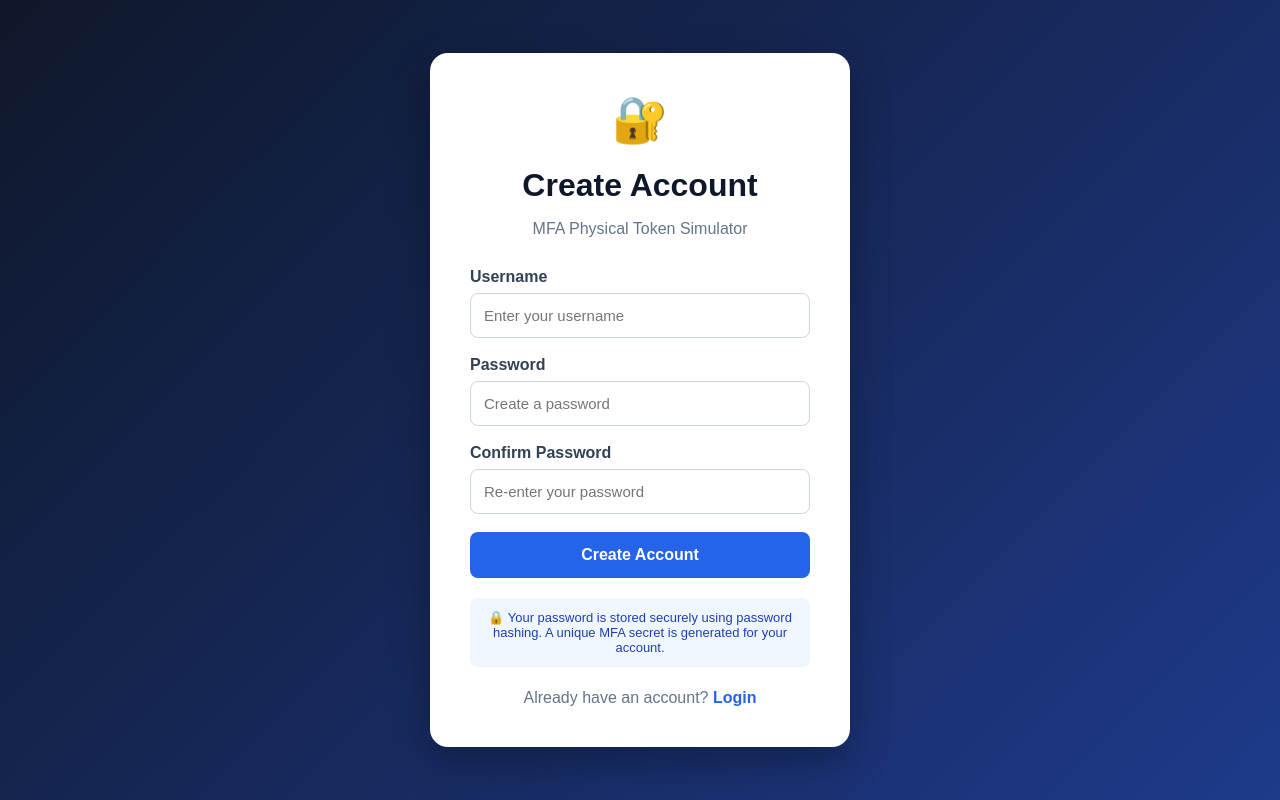
After one commit to vikasreddy765-crypto/MFA-Physical-Token-Simulator, a Flask app: page /register in a window 1280 px wide. The commit adds this page. Run offline with Flask 3, Linux system fonts and the light colour scheme.

Commit message:
Add user registration and update authentication

```diff
--- a/app.py
+++ b/app.py
@@ -1,4 +1,5 @@
 from flask import Flask, render_template, request, redirect, url_for, session
+from werkzeug.security import generate_password_hash, check_password_hash
 import pyotp
 import time
 import firebase_admin
@@ -29,11 +30,6 @@ def log_auth_event(username, event, status, details=""):
     })
 app.secret_key = "mfa-project-secret-key-2026"
 
-# Demo TOTP secret
-TOTP_SECRET = "JBSWY3DPEHPK3PXP"
-
-totp = pyotp.TOTP(TOTP_SECRET)
-
 MAX_ATTEMPTS = 3
 
 
@@ -42,17 +38,46 @@ def login():
 
     if request.method == "POST":
 
-        username = request.form.get("username")
-        password = request.form.get("password")
+        username = request.form.get("username", "").strip()
+        password = request.form.get("password", "")
 
-        if username == "vicky" and password == "vicky123":
+        # Find user in Firestore
+        user_ref = db.collection("users").document(username)
+        user_doc = user_ref.get()
 
-            session["username"] = username
-            session["failed_attempts"] = 0
-            session["locked"] = False
-            log_auth_event(username, "PASSWORD_LOGIN", "SUCCESS", "Username and password verified")
+        if user_doc.exists:
 
-            return redirect(url_for("token"))
+            user_data = user_doc.to_dict()
+
+            # Check password
+            if check_password_hash(
+                user_data.get("password_hash", ""),
+                password
+            ):
+
+                session["username"] = username
+                session["failed_attempts"] = 0
+                session["locked"] = False
+
+                # Store this user's TOTP secret
+                session["totp_secret"] = user_data.get("totp_secret")
+
+                log_auth_event(
+                    username,
+                    "PASSWORD_LOGIN",
+                    "SUCCESS",
+                    "Username and password verified"
+                )
+
+                return redirect(url_for("token"))
+
+        # Login failed
+        log_auth_event(
+            username,
+            "PASSWORD_LOGIN",
+            "FAILURE",
+            "Invalid username or password"
+        )
 
         return render_template(
             "login.html",
@@ -69,15 +94,23 @@ def token():
         return redirect(url_for("login"))
 
     if session.get("locked", False):
-
         return render_template(
             "token.html",
             username=session["username"],
             locked=True
         )
 
-    current_otp = totp.now()
+    # Get this user's personal TOTP secret
+    user_totp_secret = session.get("totp_secret")
 
+    if not user_totp_secret:
+        return redirect(url_for("login"))
+
+    # Generate this user's current OTP
+    user_totp = pyotp.TOTP(user_totp_secret)
+    current_otp = user_totp.now()
+
+    # Calculate remaining seconds
     remaining_seconds = 30 - (int(time.time()) % 30)
 
     return render_template(
@@ -97,7 +130,6 @@ def verify_otp():
 
     # Check whether account is locked
     if session.get("locked", False):
-
         return render_template(
             "token.html",
             username=session["username"],
@@ -106,8 +138,18 @@ def verify_otp():
 
     entered_otp = request.form.get("otp", "").strip()
 
+    # Get this user's personal TOTP secret
+    user_totp_secret = session.get("totp_secret")
+
+    if not user_totp_secret:
+        return redirect(url_for("login"))
+
+    # Create TOTP object for this user
+    user_totp = pyotp.TOTP(user_totp_secret)
+
     # Verify OTP
-    if totp.verify(entered_otp):
+    if user_totp.verify(entered_otp):
+
         session["failed_attempts"] = 0
 
         log_auth_event(
@@ -122,19 +164,20 @@ def verify_otp():
             username=session["username"]
         )
 
-    # Wrong OTP
+    # OTP verification failed
     failed_attempts = session.get("failed_attempts", 0) + 1
     session["failed_attempts"] = failed_attempts
 
     log_auth_event(
-    session["username"],
-    "MFA_OTP",
-    "FAILURE",
-    f"Invalid OTP attempt {failed_attempts} of {MAX_ATTEMPTS}"
-)
+        session["username"],
+        "MFA_OTP",
+        "FAILURE",
+        f"Invalid OTP attempt {failed_attempts} of {MAX_ATTEMPTS}"
+    )
 
-    # Lock after 3 failed attempts
+    # Lock account after maximum attempts
     if failed_attempts >= MAX_ATTEMPTS:
+
         session["locked"] = True
 
         log_auth_event(
@@ -147,10 +190,13 @@ def verify_otp():
         return render_template(
             "token.html",
             username=session["username"],
-            locked=True
+            locked=True,
+            attempts=failed_attempts
         )
 
-    current_otp = totp.now()
+    # Show token page again with updated attempt count
+    user_totp = pyotp.TOTP(user_totp_secret)
+    current_otp = user_totp.now()
     remaining_seconds = 30 - (int(time.time()) % 30)
 
     return render_template(
@@ -159,9 +205,72 @@ def verify_otp():
         otp=current_otp,
         remaining_seconds=remaining_seconds,
         attempts=failed_attempts,
-        error=f"Invalid OTP. Attempt {failed_attempts} of {MAX_ATTEMPTS}."
+        error="Invalid OTP. Please try again."
     )
 
+
+@app.route("/register", methods=["GET", "POST"])
+def register():
+
+    if request.method == "POST":
+
+        username = request.form.get("username", "").strip()
+        password = request.form.get("password", "")
+        confirm_password = request.form.get("confirm_password", "")
+
+        # Check required fields
+        if not username or not password or not confirm_password:
+            return render_template(
+                "register.html",
+                error="All fields are required."
+            )
+
+        # Check password match
+        if password != confirm_password:
+            return render_template(
+                "register.html",
+                error="Passwords do not match."
+            )
+
+        # Check password length
+        if len(password) < 6:
+            return render_template(
+                "register.html",
+                error="Password must be at least 6 characters."
+            )
+
+        # Check whether username already exists
+        user_ref = db.collection("users").document(username)
+        user_doc = user_ref.get()
+
+        if user_doc.exists:
+            return render_template(
+                "register.html",
+                error="Username already exists. Please choose another."
+            )
+
+        # Generate a unique MFA TOTP secret
+        user_totp_secret = pyotp.random_base32()
+
+        # Store user securely in Firestore
+        user_ref.set({
+            "username": username,
+            "password_hash": generate_password_hash(password),
+            "totp_secret": user_totp_secret,
+            "created_at": firestore.SERVER_TIMESTAMP
+        })
+
+        # Log registration
+        log_auth_event(
+            username,
+            "USER_REGISTERED",
+            "SUCCESS",
+            "New user account created"
+        )
+
+        return redirect(url_for("login"))
+
+    return render_template("register.html")
 
 @app.route("/logout")
 def logout():
--- /dev/null
+++ b/templates/register.html
@@ -0,0 +1,194 @@
+<!DOCTYPE html>
+<html lang="en">
+<head>
+    <meta charset="UTF-8">
+    <meta name="viewport" content="width=device-width, initial-scale=1.0">
+
+    <title>Create Account - MFA Physical Token Simulator</title>
+
+    <style>
+        * {
+            box-sizing: border-box;
+        }
+
+        body {
+            margin: 0;
+            min-height: 100vh;
+            display: flex;
+            justify-content: center;
+            align-items: center;
+            font-family: Arial, sans-serif;
+            background: linear-gradient(135deg, #0f172a, #1e3a8a);
+        }
+
+        .register-container {
+            width: 420px;
+            background: white;
+            padding: 40px;
+            border-radius: 18px;
+            box-shadow: 0 15px 40px rgba(0, 0, 0, 0.3);
+        }
+
+        .logo {
+            text-align: center;
+            font-size: 45px;
+            margin-bottom: 10px;
+        }
+
+        h1 {
+            text-align: center;
+            color: #0f172a;
+            margin-bottom: 8px;
+        }
+
+        .subtitle {
+            text-align: center;
+            color: #64748b;
+            margin-bottom: 30px;
+        }
+
+        label {
+            display: block;
+            margin-bottom: 7px;
+            font-weight: bold;
+            color: #334155;
+        }
+
+        input {
+            width: 100%;
+            padding: 13px;
+            margin-bottom: 18px;
+            border: 1px solid #cbd5e1;
+            border-radius: 8px;
+            font-size: 15px;
+            outline: none;
+        }
+
+        input:focus {
+            border-color: #2563eb;
+        }
+
+        button {
+            width: 100%;
+            padding: 14px;
+            border: none;
+            border-radius: 8px;
+            background: #2563eb;
+            color: white;
+            font-size: 16px;
+            font-weight: bold;
+            cursor: pointer;
+        }
+
+        button:hover {
+            background: #1d4ed8;
+        }
+
+        .error {
+            background: #fee2e2;
+            color: #b91c1c;
+            padding: 12px;
+            border-radius: 8px;
+            margin-bottom: 20px;
+            text-align: center;
+        }
+
+        .login-link {
+            text-align: center;
+            margin-top: 22px;
+            color: #64748b;
+        }
+
+        .login-link a {
+            color: #2563eb;
+            text-decoration: none;
+            font-weight: bold;
+        }
+
+        .security-note {
+            margin-top: 20px;
+            padding: 12px;
+            background: #eff6ff;
+            color: #1e40af;
+            border-radius: 8px;
+            font-size: 13px;
+            text-align: center;
+        }
+    </style>
+</head>
+
+<body>
+
+    <div class="register-container">
+
+        <div class="logo">🔐</div>
+
+        <h1>Create Account</h1>
+
+        <p class="subtitle">
+            MFA Physical Token Simulator
+        </p>
+
+        {% if error %}
+            <div class="error">
+                {{ error }}
+            </div>
+        {% endif %}
+
+        <form method="POST" action="/register">
+
+            <label for="username">Username</label>
+
+            <input
+                type="text"
+                id="username"
+                name="username"
+                placeholder="Enter your username"
+                required
+                autocomplete="username"
+            >
+
+            <label for="password">Password</label>
+
+            <input
+                type="password"
+                id="password"
+                name="password"
+                placeholder="Create a password"
+                minlength="6"
+                required
+                autocomplete="new-password"
+            >
+
+            <label for="confirm_password">Confirm Password</label>
+
+            <input
+                type="password"
+                id="confirm_password"
+                name="confirm_password"
+                placeholder="Re-enter your password"
+                minlength="6"
+                required
+                autocomplete="new-password"
+            >
+
+            <button type="submit">
+                Create Account
+            </button>
+
+        </form>
+
+        <div class="security-note">
+            🔒 Your password is stored securely using password hashing.
+            A unique MFA secret is generated for your account.
+        </div>
+
+        <div class="login-link">
+            Already have an account?
+            <a href="/">Login</a>
+        </div>
+
+    </div>
+
+</body>
+</html>
```
Also changed, not shown: templates/login.html (+13 -0 lines).
